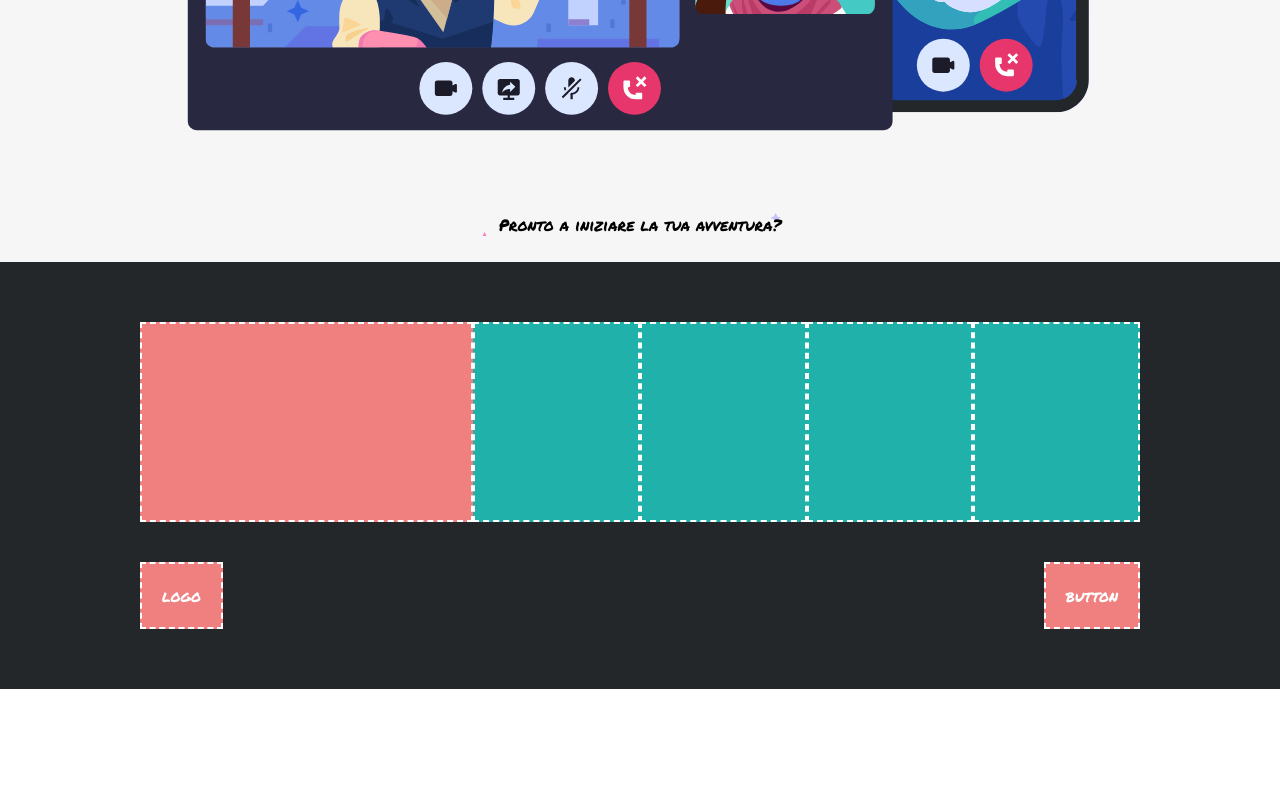
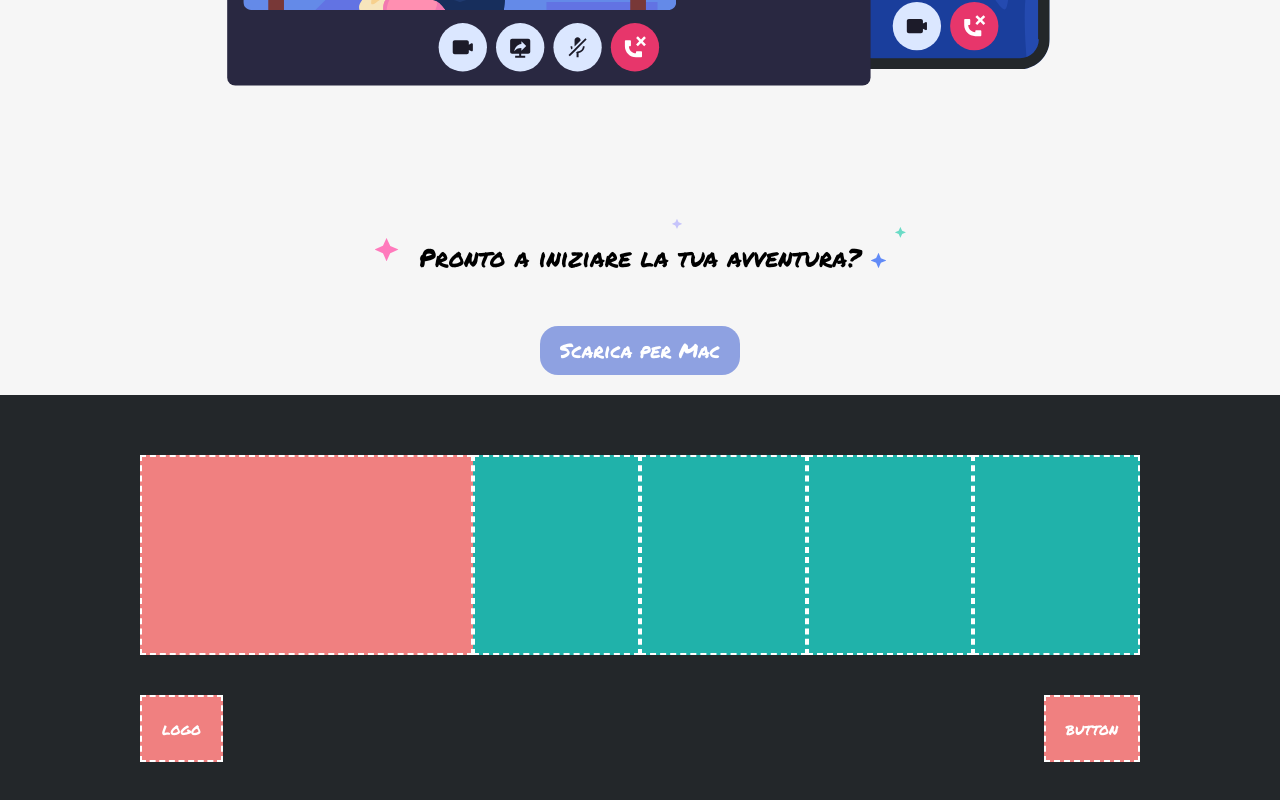
Before and after one commit to CalinCretu/htmlcss-discord, a plain HTML site: page index.html in a window 1280 px wide. Shown: the part 2794-3594 px from the top of the page. Before the commit the page ends 3483 px from the top, so only its background shows below. Drawn offline with Linux system fonts and the light colour scheme.

Commit message:
ADD - body last section

```diff
--- a/css/app.css
+++ b/css/app.css
@@ -114,6 +114,17 @@ a {
     font-size: 15px;
 }
 
+#bottom-button {
+    color: white;
+    text-decoration: none;
+    font-size: 20px;
+    text-align: center;
+    background-color: #8EA1E1;
+    border-radius: 18px;
+    padding: 10px 20px;
+    margin-top: 30px;
+}
+
 
 /*section header, 1, 5*/
 
@@ -215,17 +226,6 @@ div > p {
     margin: 20px;
 }
 
-.stars {
-    display: flex;
-    justify-content: center;
-
-}
-
-.stars > p {
-    background-image: url(../img/stars.svg);
-    flex-basis: calc((100% / 12) * 4);
-
-}
 
 /* GENERAL RULES */
 
@@ -239,9 +239,17 @@ div > p {
 
 
 
+.flex-container {
+    display: flex;
+    flex-direction: column;
+    align-items: center;
+    font-size: 25px;
 
+}
 
-
+.row-sparkle {
+    position: absolute;
+}
 
 
 
--- a/index.html
+++ b/index.html
@@ -101,15 +101,17 @@
                     <div class="img-big">
                     <img src="./img/item4-big.svg" alt="">
                     </div>
-
-
-                    <div class="stars">
-                        <p>Pronto a iniziare la tua avventura?</p>
-                    </div>
-
-
+              </div>
             </div>
+          </div>
+        </section>
+        <section class="bg-gray">
+          <div class="flex-container">
+            <div class="row-sparkle">
+              <img src="./img/stars.svg" alt="">
             </div>
+            <p>Pronto a iniziare la tua avventura?</p>
+            <a id="bottom-button" href="*">Scarica per Mac</a>
           </div>
         </section>
 
```
